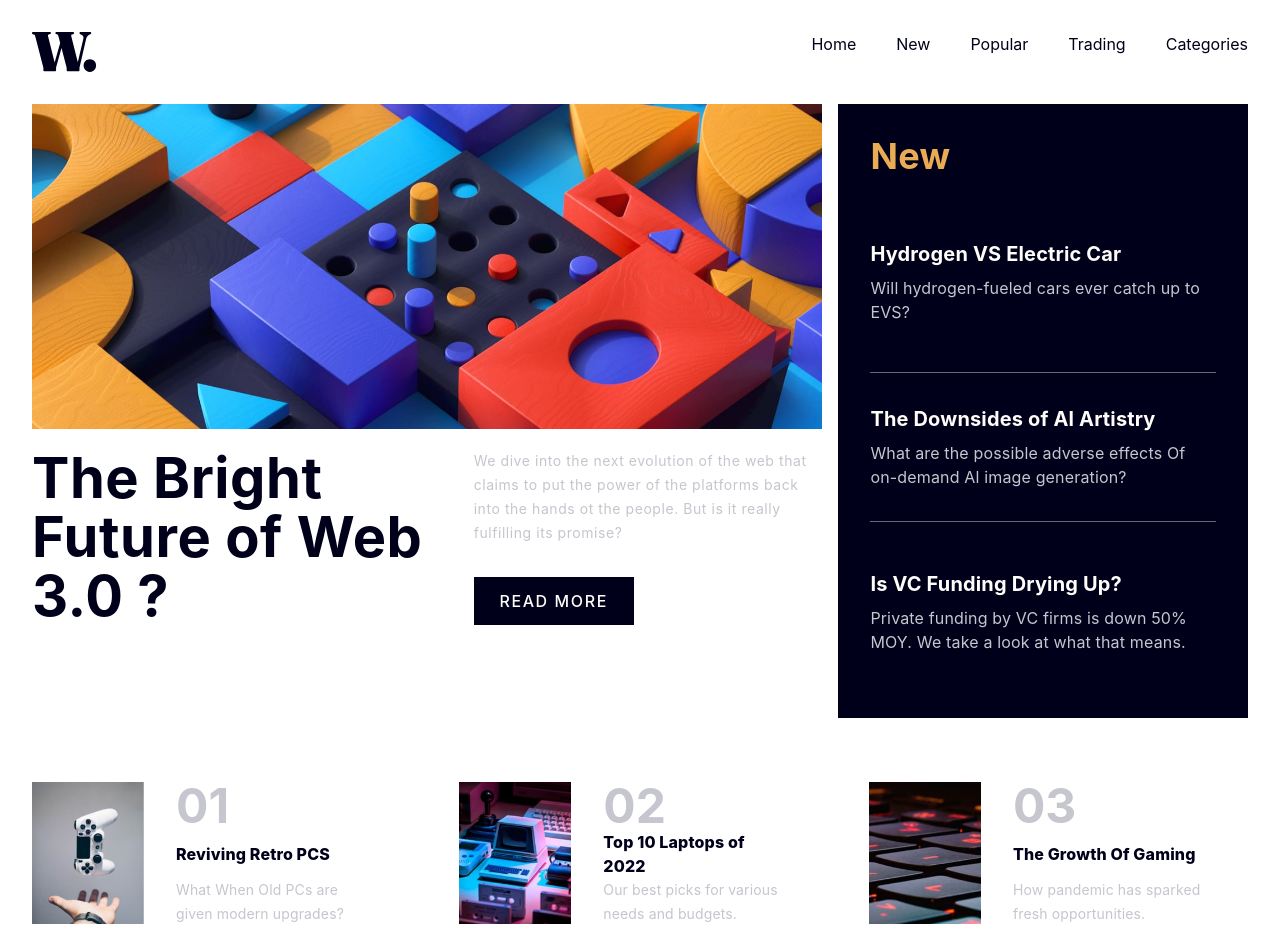
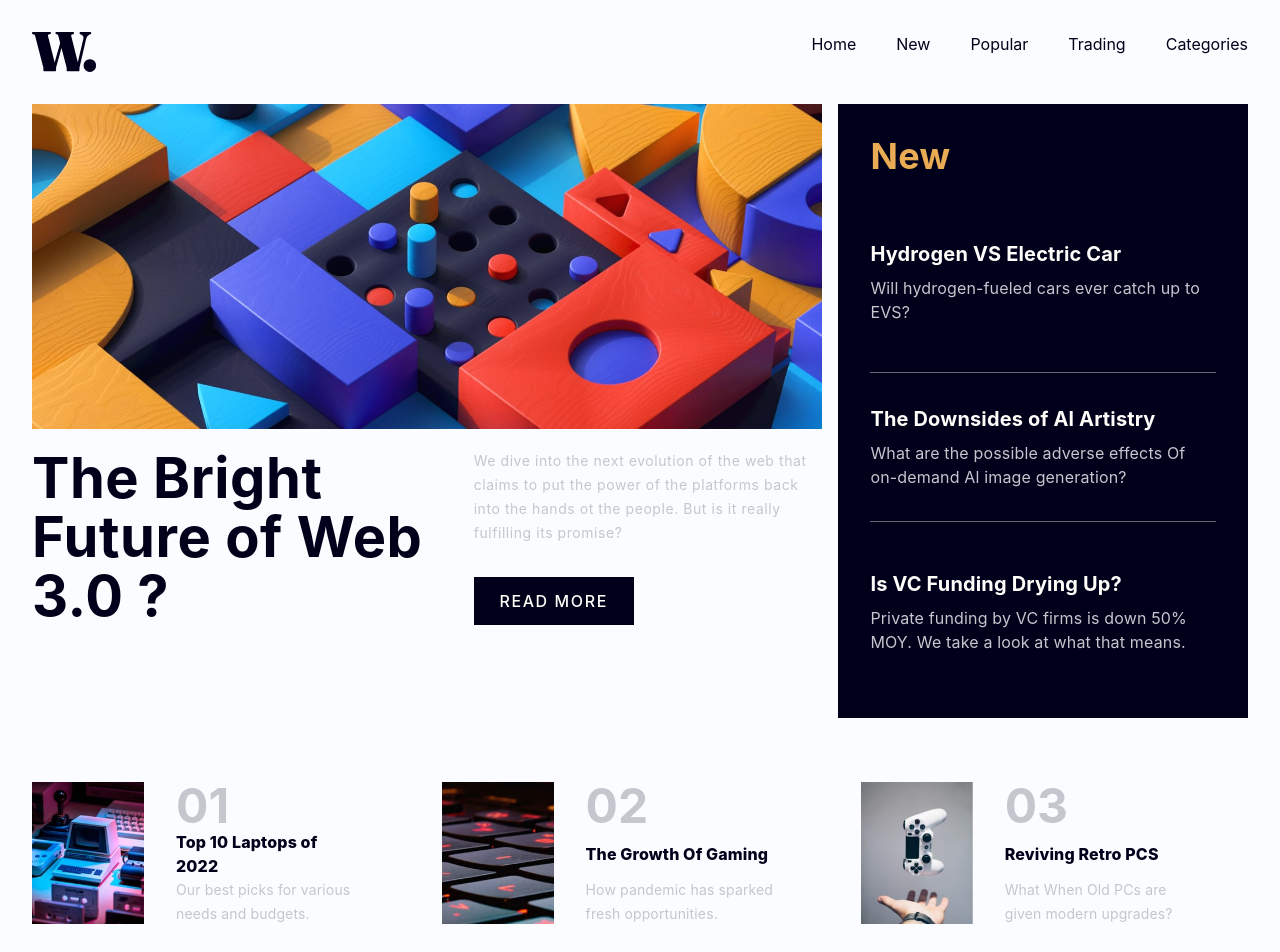
Before and after one commit to YeDev18/News-HomePage, a React (Vite) app: page / in a window 1280 px wide. Shown: the top 952 px of the page. Built offline with nearby package versions, Linux system fonts and the light colour scheme; a web font is replaced by a local one.

Commit message:
Edit End

```diff
--- a/src/component/Header/index.tsx
+++ b/src/component/Header/index.tsx
@@ -10,7 +10,7 @@ const Header = () => {
   };
 
   return (
-    <nav className="flex justify-center">
+    <nav className="flex justify-center bg-[#FAFCFF]">
       {/* Responsive  */}
       {/*------------------------------------------------------------------------ */}
       <div
--- a/src/component/Main/index.tsx
+++ b/src/component/Main/index.tsx
@@ -3,7 +3,7 @@ import Feature from '../pre-/Feature';
 
 const Main = () => {
   return (
-    <main className="flex flex-col justify-center items-center">
+    <main className="flex flex-col justify-center items-center bg-[#FAFCFF]">
       <Hero />
       <Feature />
     </main>
--- a/src/component/pre-/Feature/index.tsx
+++ b/src/component/pre-/Feature/index.tsx
@@ -7,12 +7,16 @@ const Feature = () => {
         return (
           <div key={index} className="flex  lg:flex-row gap-x-8 ">
             <div className=" ">
-              <img src={feature.image} className="w-[7rem] h-[auto ]" />
+              <img
+                src={feature.image}
+                alt={feature.alt}
+                className="w-[7rem] h-[auto ]"
+              />
             </div>
             <div className="w-[50%] flex flex-col justify-between">
-              <h1 className="text-5xl font-bold text-[#c5c6ce]">
+              <h3 className="text-5xl font-bold text-[#c5c6ce]">
                 0{index + 1}
-              </h1>
+              </h3>
               <a className="text-[#00001a] leading-[1.5rem] tracking-[0.01em]  font-extrabold  transition-all text-base hover:text-[#f15e50] hover:cursor-pointer">
                 {feature.h1}
               </a>
--- a/src/component/pre-/Hero/index.tsx
+++ b/src/component/pre-/Hero/index.tsx
@@ -29,9 +29,9 @@ const Hero = () => {
         </div>
       </div>
       <div className="flex flex-col gap-8 bg-[#00001a] p-8 h-fit ">
-        <h1 className="text-[#e9ab53] text-4xl font-bold tracking-[0.01em] ">
+        <h2 className="text-[#e9ab53] text-4xl font-bold tracking-[0.01em] ">
           New
-        </h1>
+        </h2>
         <div className="flex flex-col gap-8 lg:gap-4 ">
           {newItems.map((newItem: any, index: number) => {
             return (
@@ -39,9 +39,9 @@ const Hero = () => {
                 key={index}
                 className="py-8 flex flex-col gap-2 leading-[1.5rem] tracking-[0.01em] even:border-y-[0.1px] even:border-[#fffdfa67]"
               >
-                <h1 className="text-[#fffdfa] text-xl font-bold">
+                <h3 className="text-[#fffdfa] text-xl font-bold">
                   {newItem.h1}
-                </h1>
+                </h3>
                 <p className="text-[#c5c6ce]">{newItem.paragraph}</p>
               </div>
             );
--- a/src/data.tsx
+++ b/src/data.tsx
@@ -29,19 +29,22 @@ export const newItems: Array<any> = [
 
 export const features: Array<any> = [
   {
-    image: img1,
-    h1: 'Reviving Retro PCS',
-    paragraph: 'What When Old PCs are given modern upgrades?',
-  },
-  {
     image: img2,
     h1: 'Top 10 Laptops of 2022',
     paragraph: 'Our best picks for various needs and budgets.',
+    alt: 'image-retro-pcs',
   },
   {
     image: img3,
     h1: 'The Growth Of Gaming',
     paragraph: 'How pandemic has sparked fresh opportunities.',
+    alt: 'image-top-laptops',
+  },
+  {
+    image: img1,
+    h1: 'Reviving Retro PCS',
+    paragraph: 'What When Old PCs are given modern upgrades?',
+    alt: 'image-gaming-growth',
   },
 ];
 //   {
--- a/src/page/Home/index.tsx
+++ b/src/page/Home/index.tsx
@@ -3,10 +3,10 @@ import Main from '../../component/Main';
 
 const Home = () => {
   return (
-    <div className="text-base">
+    <>
       <Header />
       <Main />
-    </div>
+    </>
   );
 };
 
```
Also changed, not shown: src/assets/images/logo.svg.
